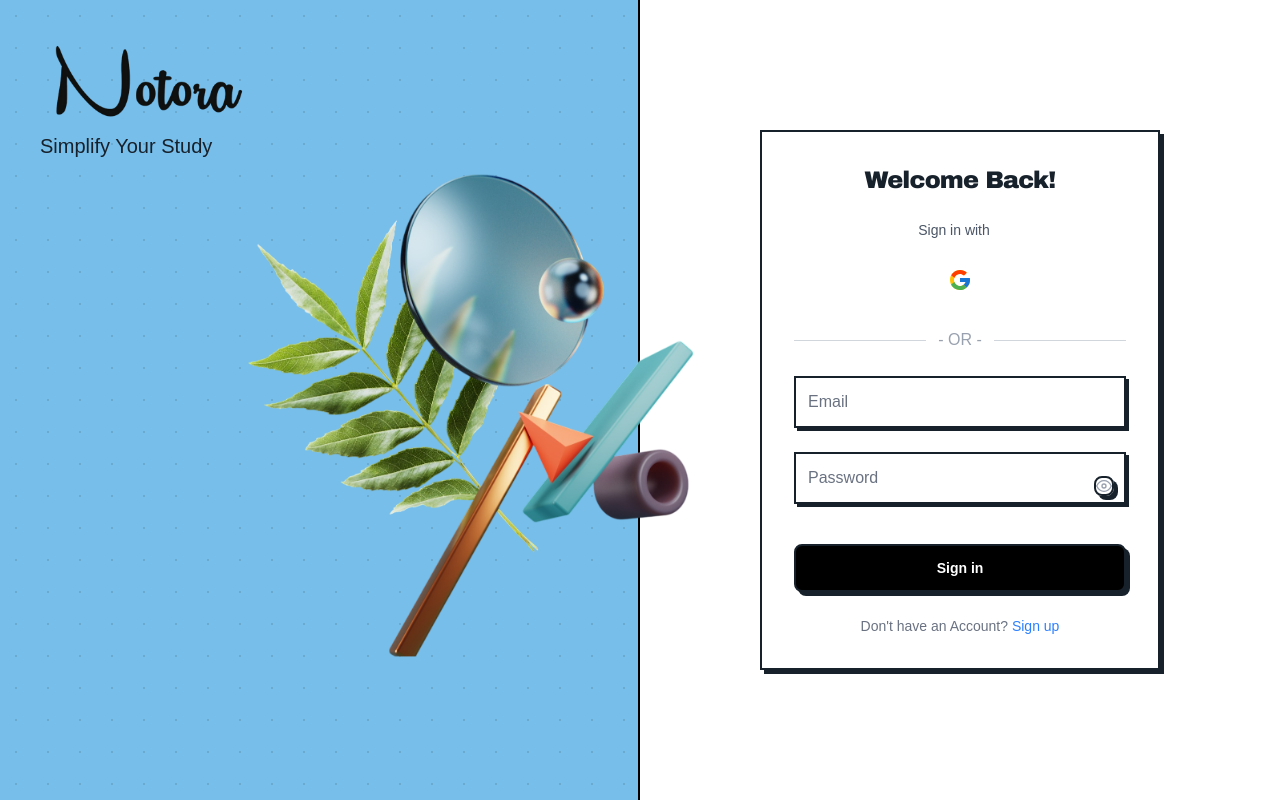
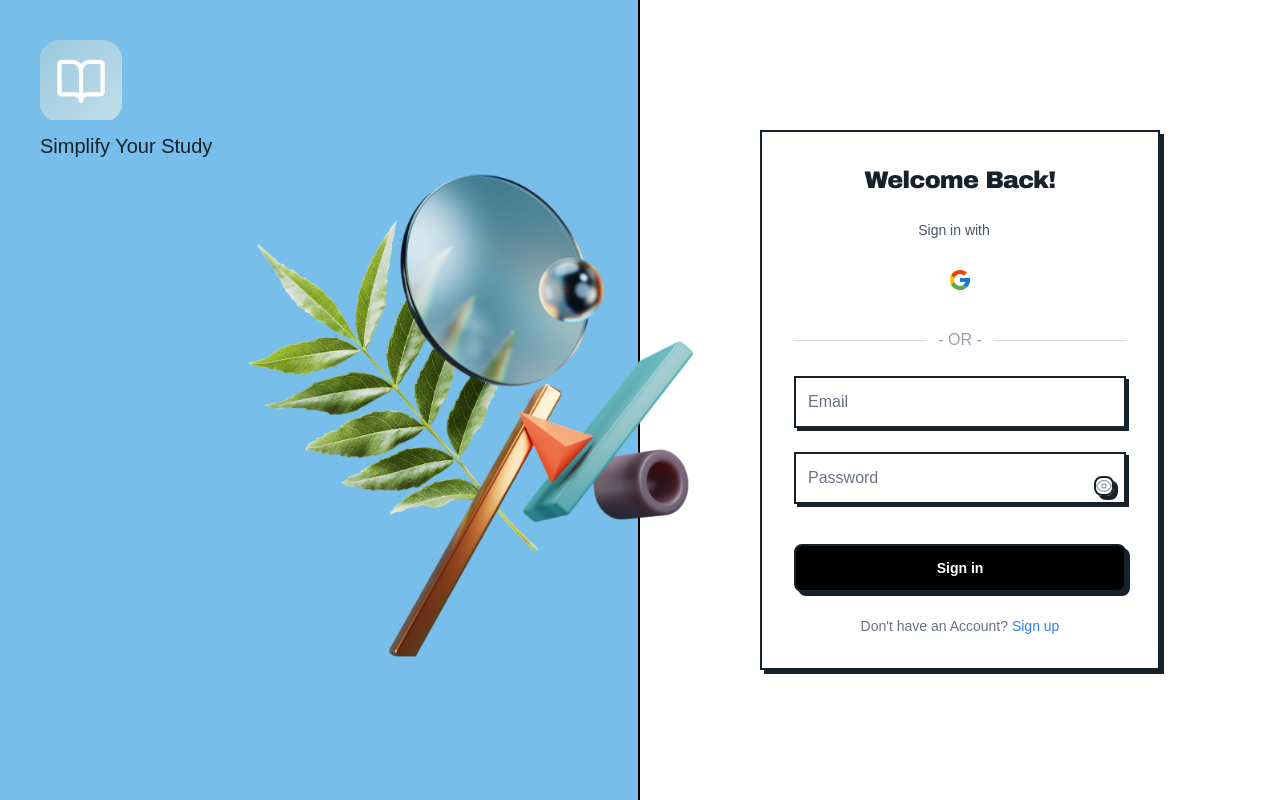
Before and after one commit to iishanmakkar/notflix, a React (Vite) app in the folder frontend/: page /login in a window 1280 px wide. Shown: the top 800 px of the page. Built offline with nearby package versions, Linux system fonts and the light colour scheme; no server answers; a web font is replaced by a local one.

Commit message:
Fix logo branding on login and signup pages to display Notflix instead of Notora

```diff
--- a/frontend/src/pages/LoginPage.jsx
+++ b/frontend/src/pages/LoginPage.jsx
@@ -34,7 +34,7 @@ const LoginPage = () => {
       {/* Left */}
       <div className="neo-dot-pattern w-full md:w-1/2 relative p-6 md:p-10 md:h-full border-b-2 border-black md:border-b-0 md:border-r-2">
         <div className="flex flex-col items-start">
-          <img src="/assets/enhanced-Photoroom.png" alt="Notflix Logo" className="h-16 md:h-20 mb-1" />
+          <img src="/Notflix-new.png" alt="Notflix Logo" className="h-16 md:h-20 mb-1" />
           <p className="text-black-700 text-lg md:text-xl mt-2 font-medium">Simplify Your Study</p>
         </div>
         <img
--- a/frontend/src/pages/SignupPage.jsx
+++ b/frontend/src/pages/SignupPage.jsx
@@ -35,7 +35,7 @@ const SignupPage = () => {
       {/* Left Section */}
       <div className="neo-dot-pattern w-full md:w-1/2 relative p-6 md:p-10 md:h-full border-b-2 border-black md:border-b-0 md:border-r-2">
         <div className="flex flex-col items-start">
-          <img src="/assets/enhanced-Photoroom.png" alt="Notflix Logo" className="h-16 md:h-20 mb-1" />
+          <img src="/Notflix-new.png" alt="Notflix Logo" className="h-16 md:h-20 mb-1" />
           <p className="text-black-700 text-lg md:text-xl mt-2 font-medium">Simplify Your Study</p>
         </div>
         <img
```
